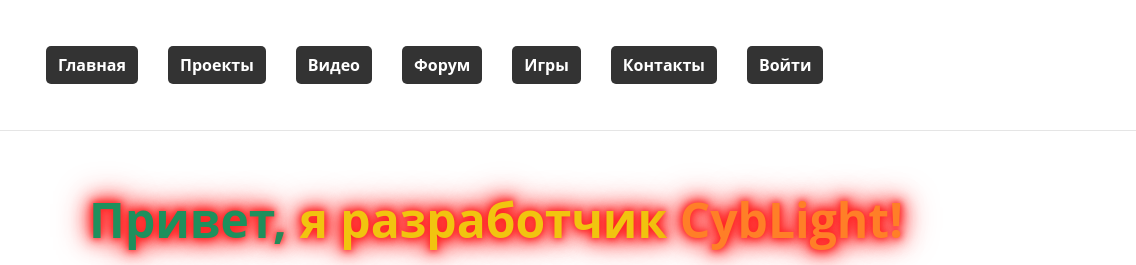
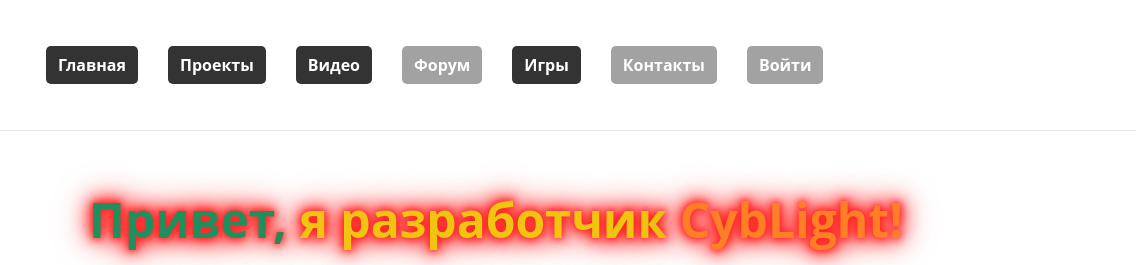
Before and after one commit to CybLight/CybLight, a plain HTML site: page index.html in a window 1280 px wide. Shown: the top 265 px of the page, 144-1280 px from the left. Drawn offline with Linux system fonts and the light colour scheme; no server answers.

Commit message:
📝 Add disabled button style and update README

```diff
--- a/css/styles.css
+++ b/css/styles.css
@@ -97,6 +97,13 @@
   margin-left: 10px;
   border-radius: 5px;
   cursor: pointer;
+}
+
+.button.disabled {
+  opacity: 0.45;
+  cursor: not-allowed;
+  pointer-events: none;
+  filter: grayscale(60%);
 }
 
 main {
--- a/index.html
+++ b/index.html
@@ -109,11 +109,11 @@
           <li><a class="button" href="#projects">Проекты</a></li>
           <li><a class="button" href="#videos">Видео</a></li>
           <!-- add Smart Home Hub and Fish Finder PRO -->
-          <li><a class="button" href="#">Форум</a></li>
+          <li><a class="button disabled" href="#">Форум</a></li>
           <!-- Add Forum -->
-          <li><a class="button" href="/pages/games.html">Игры</a></li>
-          <li><a class="button" href="#">Контакты</a></li>
-          <li><a class="button" href="#">Войти</a></li>
+          <li><a class="button" href="./pages/games.html">Игры</a></li>
+          <li><a class="button disabled" href="#">Контакты</a></li>
+          <li><a class="button disabled" href="#">Войти</a></li>
         </ul>
         <!-- Выбор языка и Поиск-->
 
```
Also changed, not shown: pages/games.html (+3 -3 lines), README.md.
